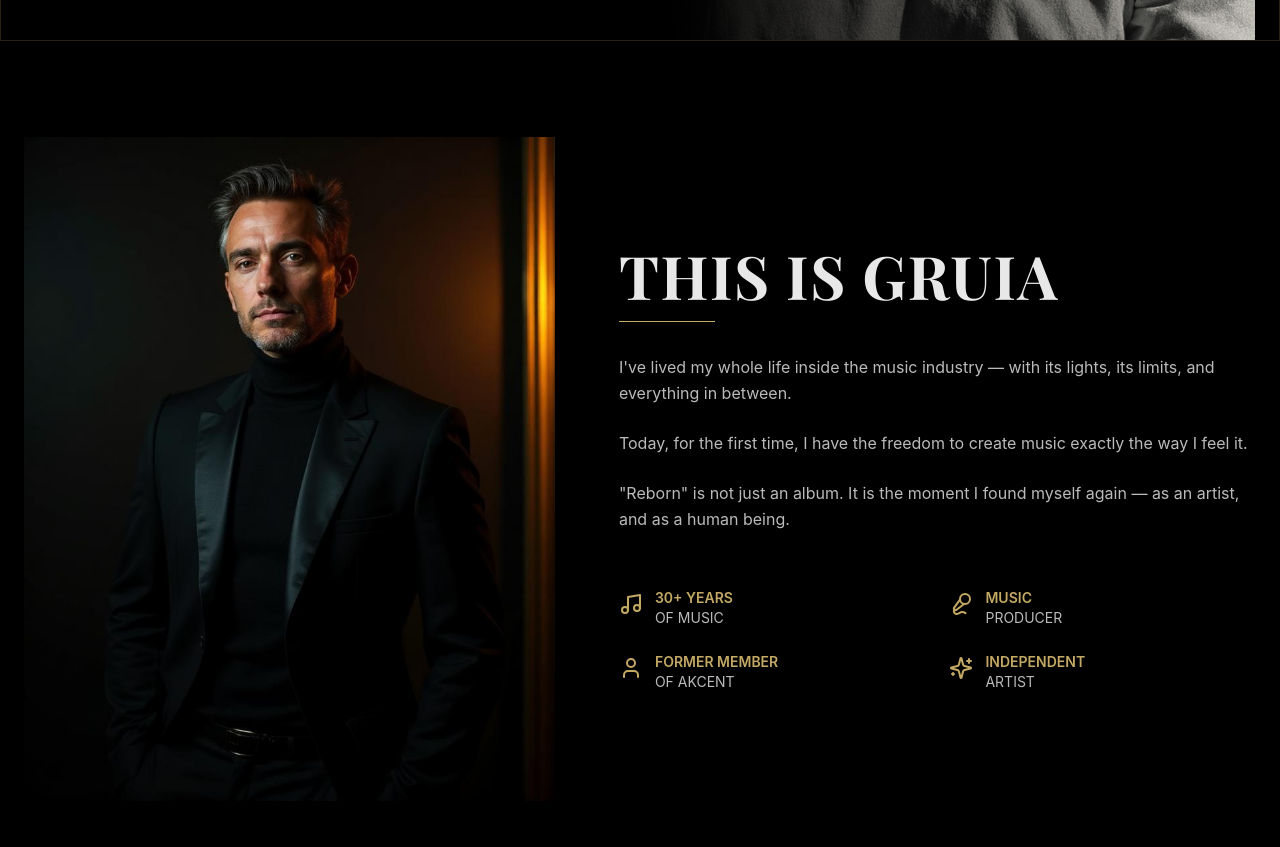
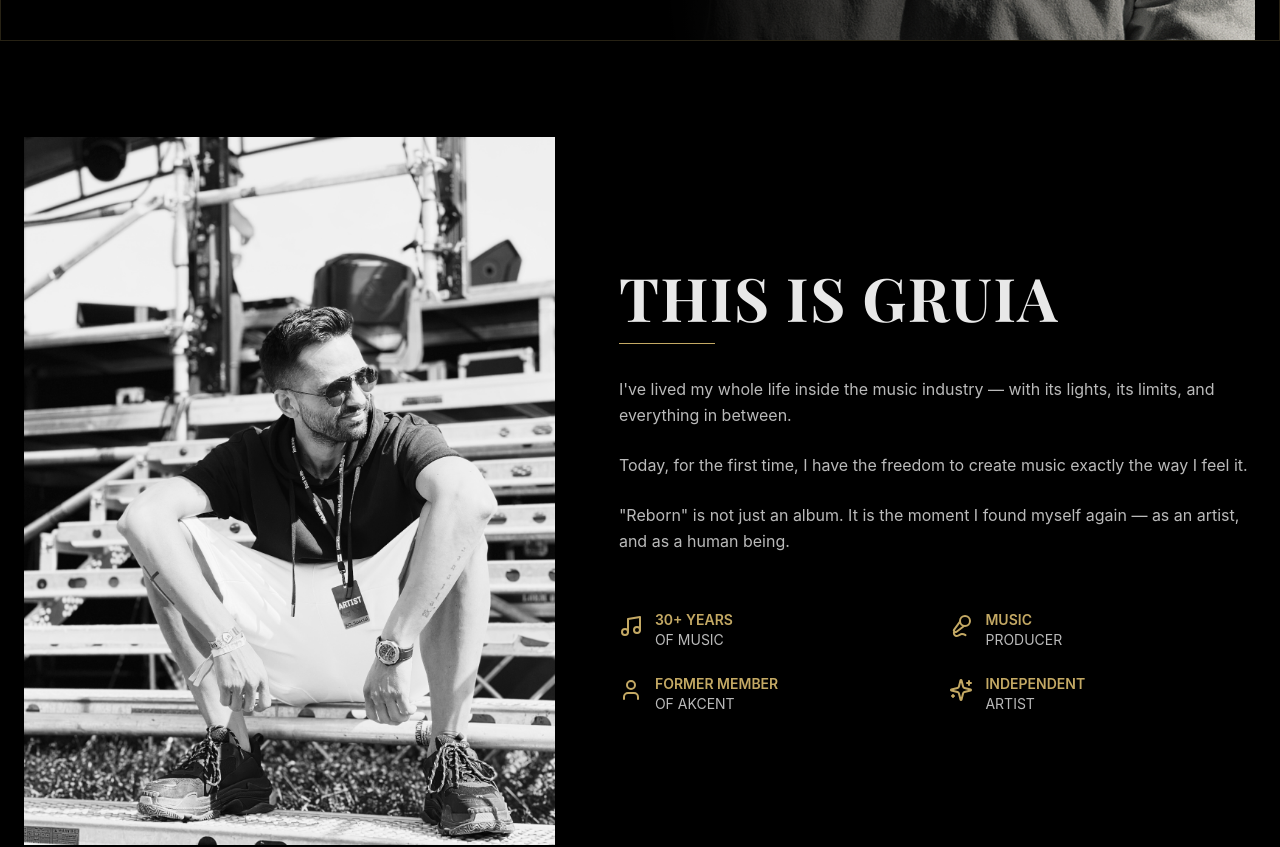
Before and after one commit to Ioioiog/gruia-reborn, a React (Vite) app: page / in a window 1280 px wide. Shown: the part 760-1607 px from the top of the page. Built offline with nearby package versions, Linux system fonts and the light colour scheme; the HTML template or start-up script is replaced by a standard one.

Commit message:
Visual edit in Lovable
Edited UI in Lovable

```diff
--- a/src/components/AboutSection.tsx
+++ b/src/components/AboutSection.tsx
@@ -1,19 +1,13 @@
 import portraitImage from "@/assets/reborn-portrait.jpg";
 import { Music, Mic2, User, Sparkles } from "lucide-react";
-
 const AboutSection = () => {
-  return (
-    <section className="py-24 px-6 bg-black border-t border-gold/20">
+  return <section className="py-24 px-6 bg-black border-t border-gold/20">
       <div className="max-w-7xl mx-auto">
         <div className="grid md:grid-cols-[1fr,1.2fr] gap-12 md:gap-16 items-center">
           {/* Left - Portrait */}
           <div className="animate-fade-in order-2 md:order-1">
             <div className="relative">
-              <img
-                src={portraitImage}
-                alt="Mihai Gruia Portrait"
-                className="w-full h-auto"
-              />
+              <img alt="Mihai Gruia Portrait" className="w-full h-auto" src="/lovable-uploads/3af33372-0907-47f3-9301-3cd91563024b.jpg" />
             </div>
           </div>
 
@@ -72,8 +66,6 @@ const AboutSection = () => {
           </div>
         </div>
       </div>
-    </section>
-  );
+    </section>;
 };
-
 export default AboutSection;
```
Also changed, not shown: public/lovable-uploads/3af33372-0907-47f3-9301-3cd91563024b.jpg (added).
